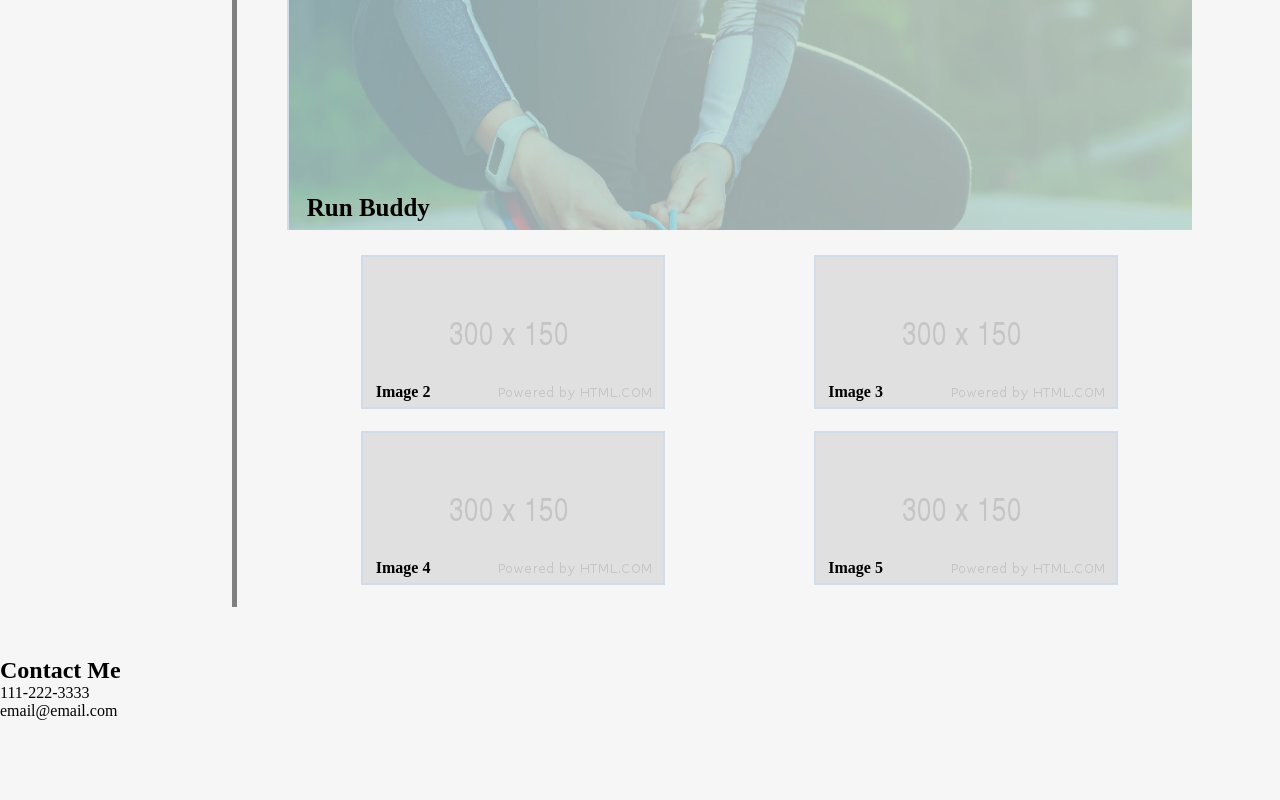
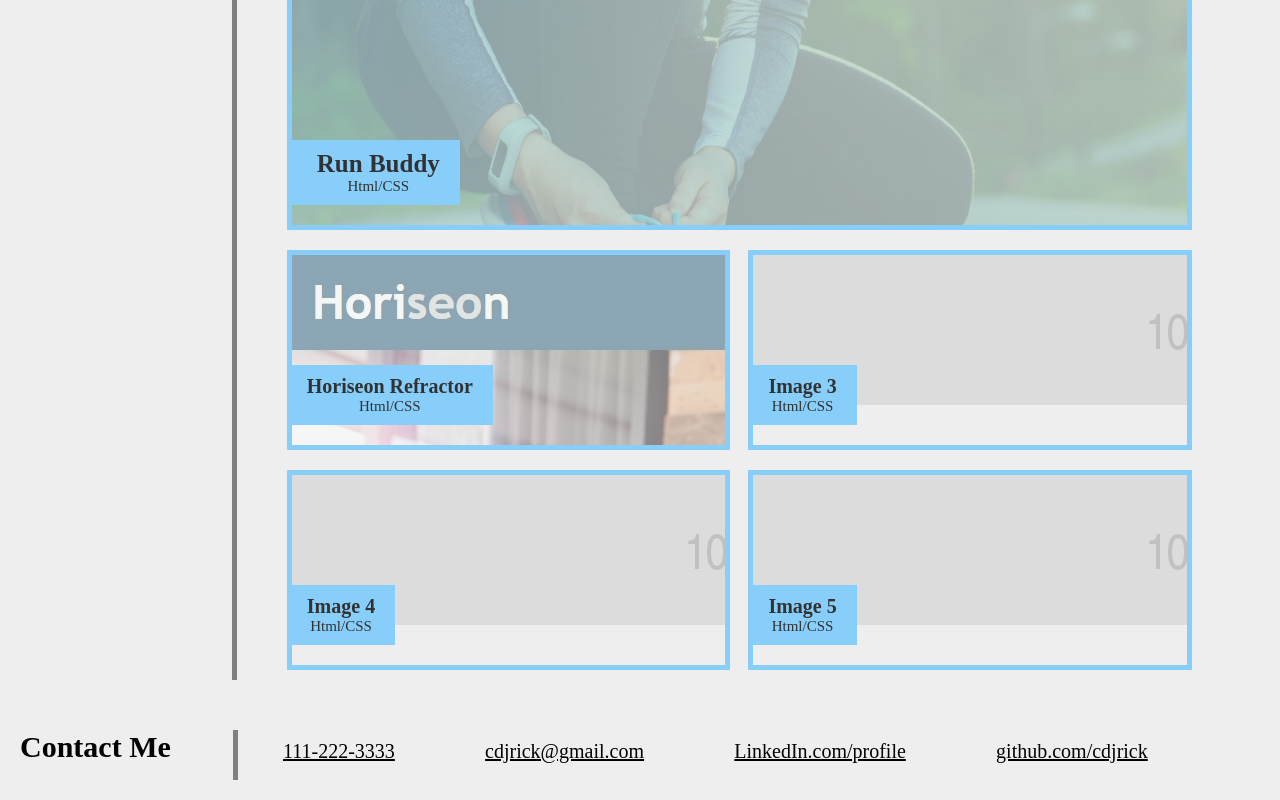
Before and after one commit to Cdjrick/Charlie-Rick-Portfolio, a plain HTML site: page index.html in a window 1280 px wide. Shown: the part 704-1504 px from the top of the page. Before the commit the page ends 1424 px from the top, so only its background shows below. Drawn offline with Linux system fonts and the light colour scheme.

Commit message:
added 2nd myWork image, added styling for myWork images, added contactMe, added styling for contactMe

```diff
--- a/assets/style.css
+++ b/assets/style.css
@@ -6,20 +6,7 @@
 }
 
 body {
-    background-color: #f6f6f6;
-}
-
-.hero {
-    background-image: url("./images/Screenshot_20201127-124456.png");
-    background-size: cover;
-    height: 150px;
-    width: 100%;
-    overflow: hidden;
-}
-
-.hero img{
-    min-height: 100%;
-    min-width: 100%;
+    background-color: #EEEEEE;
 }
 
 /*****************  Navigation  *****************/
@@ -36,7 +23,8 @@ a {
 }
 
 header {
-    background-color: #f6f6f6;
+    background-color: #EEEEEE;
+
     display: flex;
     flex-wrap: wrap;
     justify-content: space-between;
@@ -46,18 +34,35 @@ header {
 }
 
 header h1 {
-    margin: 10px;
+    margin: 10px 20px;
 }
 
 header nav ul {
     display: flex;
+
     list-style: none;
 }
 
 header div ul li a {
     margin: 0 30px;
+
     font-weight: lighter;
     font-size: 1.55vw;
+}
+
+/*****************  Hero  *****************/
+
+.hero {
+    background-image: url("./images/Screenshot_20201127-124456.png");
+    background-size: cover;
+    height: 150px;
+    width: 100%;
+    overflow: hidden;
+}
+
+.hero img{
+    min-height: 100%;
+    min-width: 100%;
 }
 
 /*****************  About Me  *****************/
@@ -68,8 +73,8 @@ header div ul li a {
 
 .aboutMe h2 {
     float: left;
+    margin-left: 20px;
     font-size: 30px;
-    margin-left: 20px;
 }
 
 .aboutMe p {
@@ -78,6 +83,7 @@ header div ul li a {
     margin: 20px auto auto auto;
     width: 75%;
     padding-left: 50px;
+
     border-left: 5px solid grey;
 
     font-size: 18px;
@@ -86,28 +92,33 @@ header div ul li a {
 /*****************  My Work  *****************/
 
 .myWork h2 {
-    font-size: 30px;
     float: left;
     margin-left: 20px;
+    font-size: 30px;
 }
 
 .myWork ul {
     display: flex;
     flex-direction: row;
     flex-wrap: wrap;
+    justify-content: space-between ;
+
     width: 75%;
     margin: 50px auto;
+    padding-left: 50px;
 
-    padding-left: 50px;
     border-left: 5px solid grey;
 
     text-align: center;
 }
 
 .myWork ul li img {
-    border: 2px solid lightsteelblue;
+    opacity: 50%;
+    transition: 0.5s;
+}
 
-    opacity: 50%;
+.myWork ul li {
+    border: 5px solid lightskyblue;
 }
 
 .myWork ul li img:hover {
@@ -120,28 +131,80 @@ header div ul li a {
     height: 500px;
     overflow: hidden;
 
-    margin-bottom: 25px;
+    margin-bottom: 10px;
 }
 
-.myWorkImg1 h4 {
+.myWorkImg1 div{
     position: absolute;
-
-    bottom: 8px;
-    left: 20px;
+    bottom: 20px;
 
     font-size: 25px;
+    color: #323232;
+
+    background-color: lightskyblue;
+    border-left: 20px solid lightskyblue;
+    padding: 10px 20px 10px 5px;
+}
+
+.myWorkImg1 p{
+   font-size: 15px;
 }
 
 .myWorkImg {
     position: relative;
-    width: 50%;
+
+    overflow: hidden;
+    width: 49%;
+    height: 200px;
+
+    margin: 10px 0;
 }
 
-.myWorkImg h4 {
-    position: relative;
+.myWorkImg div {
+    position: absolute;
+    bottom: 20px;
 
-    bottom: 30px;
-    left: -110px;
+    font-size: 20px;
+    color: #323232;
+
+    background-color: lightskyblue;
+    border-left: 10px solid lightskyblue;
+    padding: 10px 20px 10px 5px;
+}
+
+.myWorkImg div p {
+    font-size: 15px;
 }
 
 /*****************  Contact Me  *****************/
+
+.contactMe {
+    margin-bottom: 20px;
+}
+
+.contactMe h2 {
+    float: left;
+    margin-left: 20px;
+    font-size: 30px;
+    margin-right: -25px;
+}
+
+.contactMe ul {
+    display: flex;
+    justify-content: space-around;
+
+    width: 75%;
+    height: 50px;
+    margin: auto;
+
+    border-left: 5px solid grey;
+}
+
+.contactMe ul li {
+    font-size: 20px;
+    margin-top: 10px;
+}
+
+.contactMe ul li a {
+    text-decoration: underline;
+}
--- a/index.html
+++ b/index.html
@@ -55,28 +55,43 @@
     </section>
 
     <section id="myWork" class="myWork">
-        <h2>My Work</h2>
         <div class="myWorkImages">
+            <h2>My Work</h2>
             <ul>
                 <li class="myWorkImg1">
                     <a href="https://cdjrick.github.io/run-buddy/"><img src="./assets/images/Run-Buddy.png"></a>
-                    <h4>Run Buddy</h4>
+                    <div>
+                        <h4>Run Buddy</h4>
+                        <p>Html/CSS</p>
+                    </div>
                 </li>
                 <li href="#" class="myWorkImg myWorkImg2">
-                    <a href="#"><img src="./assets/images/300x150.png"></a>
-                    <h4>Image 2</h4>
+                    <a href="https://cdjrick.github.io/Charlie-Rick-Challenge-01/"><img src="./assets/images/Horiseon.jpg"></a>
+                    <div>
+                        <h4>Horiseon Refractor</h4>
+                        <p>Html/CSS</p>
+                    </div>
                 </li>
                 <li href="#" class="myWorkImg myWorkImg3">
-                    <a href="#"><img src="./assets/images/300x150.png"></a>
-                    <h4>Image 3</h4>
+                    <a href="#"><img src="./assets/images/1000x150.png"></a>
+                    <div>
+                        <h4>Image 3</h4>
+                        <p>Html/CSS</p>
+                    </div>
                 </li>
                 <li href="#" class="myWorkImg myWorkImg4">
-                    <a href="#"><img src="./assets/images/300x150.png"></a>
-                    <h4>Image 4</h4>
+                    <a href="#"><img src="./assets/images/1000x150.png"></a>
+                    <div>
+                        <h4>Image 4</h4>
+                        <p>Html/CSS</p>
+                    </div>
                 </li>
                 <li class="myWorkImg myWorkImg5">
-                    <a href="#"><img src="./assets/images/300x150.png"></a>
-                    <h4>Image 5</h4>
+                    <a href="#"><img src="./assets/images/1000x150.png"></a>
+                    <div>
+                        <h4>Image 5</h4>
+                        <p>Html/CSS</p>
+                    </div>
                 </li>
             </ul>
         </div>
@@ -84,16 +99,19 @@
 
     <section id="contactMe" class="contactMe">
         <div>
-            <h2>Contact Me</h1>
+            <h2>Contact Me</h2>
             <ul>
                 <li>
-                    <a href="/" class="phoneNumber">111-222-3333</a>
+                    <a href="/">111-222-3333</a>
                 </li>
                 <li>
-                    <a href="/">email@email.com</a>
+                    <a href="/">cdjrick@gmail.com</a>
                 </li>
                 <li>
-                    <a href="/"></a>
+                    <a href="/">LinkedIn.com/profile</a>
+                </li>
+                <li>
+                    <a href="https://github.com/Cdjrick">github.com/cdjrick</a>
                 </li>
             </ul>
         </div>
```
Also changed, not shown: assets/images/1000x150.png (added), assets/images/Horiseon.jpg (added).
